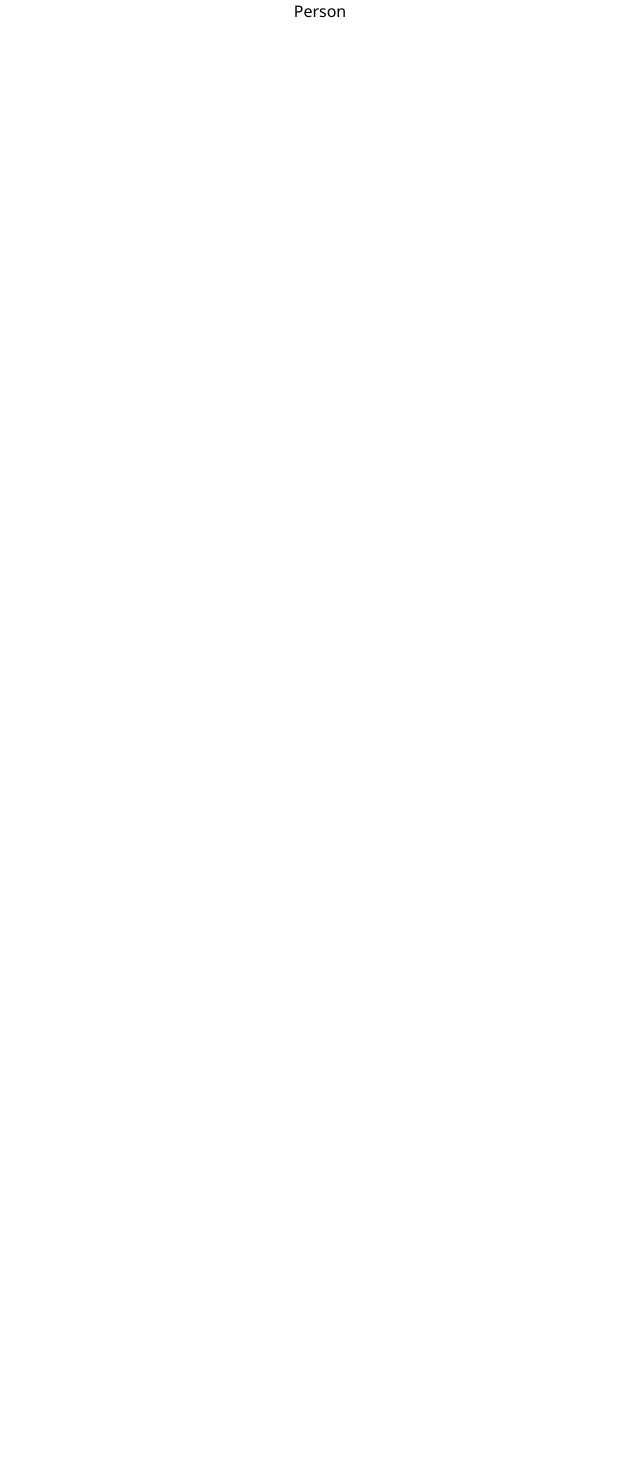
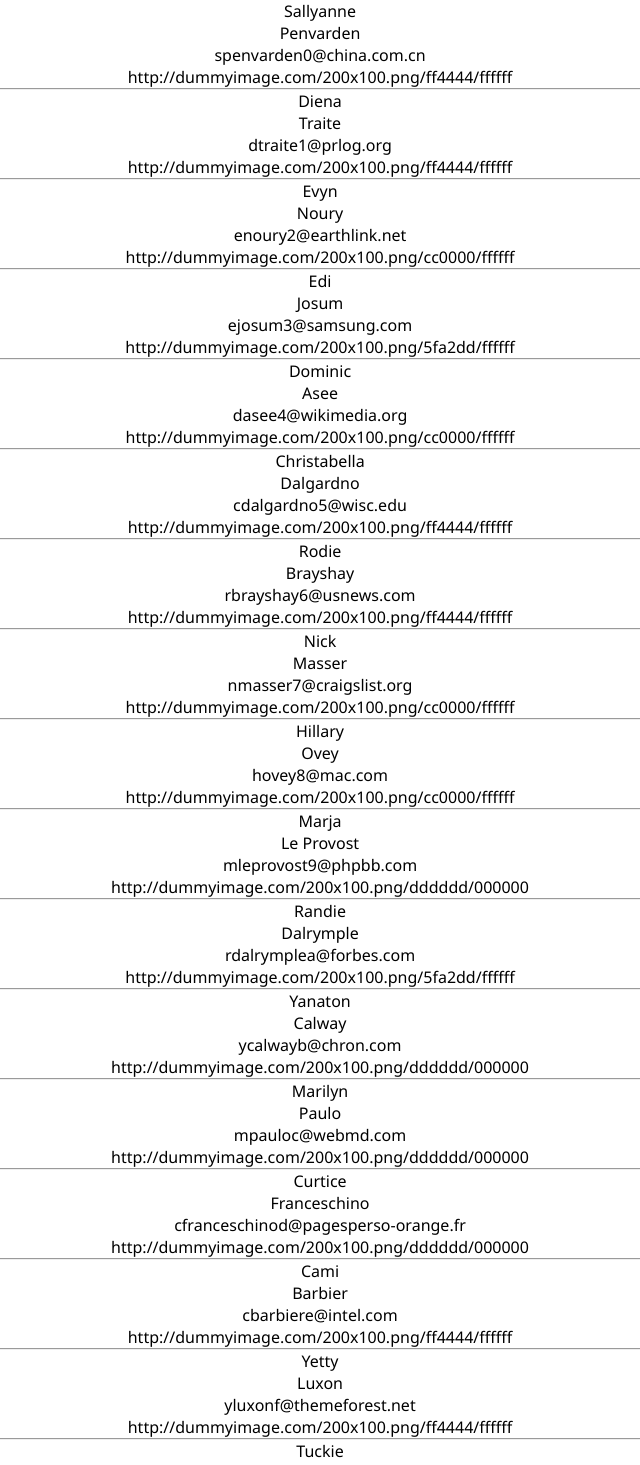
Before and after one commit to Waldemar-00/react-again, a React (Create React App) app in the folder 14-map-array-of-objects/: page / in a window 1280 px wide. Shown: the top 1465 px of the page, without its empty margins (320-960 px from the left). Before the commit the page ends 800 px from the top, so only its background shows below. Built offline with nearby package versions, Linux system fonts and the light colour scheme.

Commit message:
Used the  user data in the Person component.

```diff
--- a/14-map-array-of-objects/src/App.js
+++ b/14-map-array-of-objects/src/App.js
@@ -1,9 +1,21 @@
 import './App.css'
 import Person from './components/Person'
+import { persons } from './data/persons'
 function App() {
   return (
     <div className='App'>
-      <Person />
+      {persons.map((person) => {
+        const { id, firstName, lastName, email, img } = person
+        return (
+          <Person
+            key={id}
+            firstName={firstName}
+            lastName={lastName}
+            email={email}
+            img={img}
+          />
+        )
+      })}
     </div>
   )
 }
--- a/14-map-array-of-objects/src/components/Person.js
+++ b/14-map-array-of-objects/src/components/Person.js
@@ -1,5 +1,13 @@
 import './Person.css'
-function Person() {
-  return <div>Person</div>
+function Person({ firstName, lastName, email, img }) {
+  return (
+    <section>
+      <div>{firstName}</div>
+      <div>{lastName}</div>
+      <div>{email}</div>
+      <div>{img}</div>
+      <hr />
+    </section>
+  )
 }
 export default Person
--- /dev/null
+++ b/14-map-array-of-objects/src/data/persons.js
@@ -0,0 +1,352 @@
+export const persons = [
+  {
+    id: 1,
+    firstName: 'Sallyanne',
+    lastName: 'Penvarden',
+    email: 'spenvarden0@china.com.cn',
+    img: 'http://dummyimage.com/200x100.png/ff4444/ffffff',
+  },
+  {
+    id: 2,
+    firstName: 'Diena',
+    lastName: 'Traite',
+    email: 'dtraite1@prlog.org',
+    img: 'http://dummyimage.com/200x100.png/ff4444/ffffff',
+  },
+  {
+    id: 3,
+    firstName: 'Evyn',
+    lastName: 'Noury',
+    email: 'enoury2@earthlink.net',
+    img: 'http://dummyimage.com/200x100.png/cc0000/ffffff',
+  },
+  {
+    id: 4,
+    firstName: 'Edi',
+    lastName: 'Josum',
+    email: 'ejosum3@samsung.com',
+    img: 'http://dummyimage.com/200x100.png/5fa2dd/ffffff',
+  },
+  {
+    id: 5,
+    firstName: 'Dominic',
+    lastName: 'Asee',
+    email: 'dasee4@wikimedia.org',
+    img: 'http://dummyimage.com/200x100.png/cc0000/ffffff',
+  },
+  {
+    id: 6,
+    firstName: 'Christabella',
+    lastName: 'Dalgardno',
+    email: 'cdalgardno5@wisc.edu',
+    img: 'http://dummyimage.com/200x100.png/ff4444/ffffff',
+  },
+  {
+    id: 7,
+    firstName: 'Rodie',
+    lastName: 'Brayshay',
+    email: 'rbrayshay6@usnews.com',
+    img: 'http://dummyimage.com/200x100.png/ff4444/ffffff',
+  },
+  {
+    id: 8,
+    firstName: 'Nick',
+    lastName: 'Masser',
+    email: 'nmasser7@craigslist.org',
+    img: 'http://dummyimage.com/200x100.png/cc0000/ffffff',
+  },
+  {
+    id: 9,
+    firstName: 'Hillary',
+    lastName: 'Ovey',
+    email: 'hovey8@mac.com',
+    img: 'http://dummyimage.com/200x100.png/cc0000/ffffff',
+  },
+  {
+    id: 10,
+    firstName: 'Marja',
+    lastName: 'Le Provost',
+    email: 'mleprovost9@phpbb.com',
+    img: 'http://dummyimage.com/200x100.png/dddddd/000000',
+  },
+  {
+    id: 11,
+    firstName: 'Randie',
+    lastName: 'Dalrymple',
+    email: 'rdalrymplea@forbes.com',
+    img: 'http://dummyimage.com/200x100.png/5fa2dd/ffffff',
+  },
+  {
+    id: 12,
+    firstName: 'Yanaton',
+    lastName: 'Calway',
+    email: 'ycalwayb@chron.com',
+    img: 'http://dummyimage.com/200x100.png/dddddd/000000',
+  },
+  {
+    id: 13,
+    firstName: 'Marilyn',
+    lastName: 'Paulo',
+    email: 'mpauloc@webmd.com',
+    img: 'http://dummyimage.com/200x100.png/dddddd/000000',
+  },
+  {
+    id: 14,
+    firstName: 'Curtice',
+    lastName: 'Franceschino',
+    email: 'cfranceschinod@pagesperso-orange.fr',
+    img: 'http://dummyimage.com/200x100.png/dddddd/000000',
+  },
+  {
+    id: 15,
+    firstName: 'Cami',
+    lastName: 'Barbier',
+    email: 'cbarbiere@intel.com',
+    img: 'http://dummyimage.com/200x100.png/ff4444/ffffff',
+  },
+  {
+    id: 16,
+    firstName: 'Yetty',
+    lastName: 'Luxon',
+    email: 'yluxonf@themeforest.net',
+    img: 'http://dummyimage.com/200x100.png/ff4444/ffffff',
+  },
+  {
+    id: 17,
+    firstName: 'Tuckie',
+    lastName: 'Broker',
+    email: 'tbrokerg@harvard.edu',
+    img: 'http://dummyimage.com/200x100.png/dddddd/000000',
+  },
+  {
+    id: 18,
+    firstName: 'Yank',
+    lastName: 'Buckell',
+    email: 'ybuckellh@pagesperso-orange.fr',
+    img: 'http://dummyimage.com/200x100.png/ff4444/ffffff',
+  },
+  {
+    id: 19,
+    firstName: 'Kelsey',
+    lastName: 'Langcastle',
+    email: 'klangcastlei@amazonaws.com',
+    img: 'http://dummyimage.com/200x100.png/dddddd/000000',
+  },
+  {
+    id: 20,
+    firstName: 'Phaidra',
+    lastName: 'Rodell',
+    email: 'prodellj@twitpic.com',
+    img: 'http://dummyimage.com/200x100.png/cc0000/ffffff',
+  },
+  {
+    id: 21,
+    firstName: 'Cordey',
+    lastName: 'Pitcock',
+    email: 'cpitcockk@smugmug.com',
+    img: 'http://dummyimage.com/200x100.png/5fa2dd/ffffff',
+  },
+  {
+    id: 22,
+    firstName: 'Nerty',
+    lastName: 'Ruller',
+    email: 'nrullerl@github.io',
+    img: 'http://dummyimage.com/200x100.png/5fa2dd/ffffff',
+  },
+  {
+    id: 23,
+    firstName: 'Marlow',
+    lastName: 'Diggins',
+    email: 'mdigginsm@jalbum.net',
+    img: 'http://dummyimage.com/200x100.png/ff4444/ffffff',
+  },
+  {
+    id: 24,
+    firstName: 'Sadye',
+    lastName: 'Keenleyside',
+    email: 'skeenleysiden@shinystat.com',
+    img: 'http://dummyimage.com/200x100.png/5fa2dd/ffffff',
+  },
+  {
+    id: 25,
+    firstName: 'Elfreda',
+    lastName: 'Ditzel',
+    email: 'editzelo@nps.gov',
+    img: 'http://dummyimage.com/200x100.png/ff4444/ffffff',
+  },
+  {
+    id: 26,
+    firstName: 'Robert',
+    lastName: 'Dicken',
+    email: 'rdickenp@ucoz.com',
+    img: 'http://dummyimage.com/200x100.png/dddddd/000000',
+  },
+  {
+    id: 27,
+    firstName: 'Joanie',
+    lastName: 'Tinghill',
+    email: 'jtinghillq@photobucket.com',
+    img: 'http://dummyimage.com/200x100.png/5fa2dd/ffffff',
+  },
+  {
+    id: 28,
+    firstName: 'Rosabella',
+    lastName: 'Lendrem',
+    email: 'rlendremr@clickbank.net',
+    img: 'http://dummyimage.com/200x100.png/ff4444/ffffff',
+  },
+  {
+    id: 29,
+    firstName: 'Corly',
+    lastName: "O'Fogarty",
+    email: 'cofogartys@oracle.com',
+    img: 'http://dummyimage.com/200x100.png/ff4444/ffffff',
+  },
+  {
+    id: 30,
+    firstName: 'Nita',
+    lastName: 'Rustman',
+    email: 'nrustmant@scientificamerican.com',
+    img: 'http://dummyimage.com/200x100.png/ff4444/ffffff',
+  },
+  {
+    id: 31,
+    firstName: 'Aggi',
+    lastName: 'Stanner',
+    email: 'astanneru@liveinternet.ru',
+    img: 'http://dummyimage.com/200x100.png/5fa2dd/ffffff',
+  },
+  {
+    id: 32,
+    firstName: 'Pepe',
+    lastName: 'Castanos',
+    email: 'pcastanosv@dedecms.com',
+    img: 'http://dummyimage.com/200x100.png/dddddd/000000',
+  },
+  {
+    id: 33,
+    firstName: 'Puff',
+    lastName: 'Welsby',
+    email: 'pwelsbyw@hatena.ne.jp',
+    img: 'http://dummyimage.com/200x100.png/5fa2dd/ffffff',
+  },
+  {
+    id: 34,
+    firstName: 'Kristin',
+    lastName: 'Voelker',
+    email: 'kvoelkerx@loc.gov',
+    img: 'http://dummyimage.com/200x100.png/dddddd/000000',
+  },
+  {
+    id: 35,
+    firstName: 'Rhea',
+    lastName: 'Besset',
+    email: 'rbessety@behance.net',
+    img: 'http://dummyimage.com/200x100.png/5fa2dd/ffffff',
+  },
+  {
+    id: 36,
+    firstName: 'Jeni',
+    lastName: 'Novak',
+    email: 'jnovakz@wufoo.com',
+    img: 'http://dummyimage.com/200x100.png/ff4444/ffffff',
+  },
+  {
+    id: 37,
+    firstName: 'Rhea',
+    lastName: 'Pauleau',
+    email: 'rpauleau10@dedecms.com',
+    img: 'http://dummyimage.com/200x100.png/cc0000/ffffff',
+  },
+  {
+    id: 38,
+    firstName: 'Clarita',
+    lastName: 'Barthelet',
+    email: 'cbarthelet11@imdb.com',
+    img: 'http://dummyimage.com/200x100.png/cc0000/ffffff',
+  },
+  {
+    id: 39,
+    firstName: 'Bayard',
+    lastName: 'Stranks',
+    email: 'bstranks12@telegraph.co.uk',
+    img: 'http://dummyimage.com/200x100.png/ff4444/ffffff',
+  },
+  {
+    id: 40,
+    firstName: 'Jerry',
+    lastName: 'Meeson',
+    email: 'jmeeson13@boston.com',
+    img: 'http://dummyimage.com/200x100.png/cc0000/ffffff',
+  },
+  {
+    id: 41,
+    firstName: 'Fanni',
+    lastName: 'Midford',
+    email: 'fmidford14@tumblr.com',
+    img: 'http://dummyimage.com/200x100.png/cc0000/ffffff',
+  },
+  {
+    id: 42,
+    firstName: 'Wash',
+    lastName: 'Moller',
+    email: 'wmoller15@google.ru',
+    img: 'http://dummyimage.com/200x100.png/ff4444/ffffff',
+  },
+  {
+    id: 43,
+    firstName: 'Hercule',
+    lastName: 'McMackin',
+    email: 'hmcmackin16@sciencedirect.com',
+    img: 'http://dummyimage.com/200x100.png/cc0000/ffffff',
+  },
+  {
+    id: 44,
+    firstName: 'Loria',
+    lastName: 'Derges',
+    email: 'lderges17@theatlantic.com',
+    img: 'http://dummyimage.com/200x100.png/5fa2dd/ffffff',
+  },
+  {
+    id: 45,
+    firstName: 'Dena',
+    lastName: 'Whetton',
+    email: 'dwhetton18@blogspot.com',
+    img: 'http://dummyimage.com/200x100.png/dddddd/000000',
+  },
+  {
+    id: 46,
+    firstName: 'Kimball',
+    lastName: 'Sharpus',
+    email: 'ksharpus19@github.io',
+    img: 'http://dummyimage.com/200x100.png/dddddd/000000',
+  },
+  {
+    id: 47,
+    firstName: 'Darline',
+    lastName: 'Mully',
+    email: 'dmully1a@ucoz.ru',
+    img: 'http://dummyimage.com/200x100.png/5fa2dd/ffffff',
+  },
+  {
+    id: 48,
+    firstName: 'Jehanna',
+    lastName: 'Khristyukhin',
+    email: 'jkhristyukhin1b@comsenz.com',
+    img: 'http://dummyimage.com/200x100.png/cc0000/ffffff',
+  },
+  {
+    id: 49,
+    firstName: 'Vilhelmina',
+    lastName: 'Bedburrow',
+    email: 'vbedburrow1c@blogs.com',
+    img: 'http://dummyimage.com/200x100.png/5fa2dd/ffffff',
+  },
+  {
+    id: 50,
+    firstName: 'Jeffry',
+    lastName: 'Trymme',
+    email: 'jtrymme1d@dell.com',
+    img: 'http://dummyimage.com/200x100.png/ff4444/ffffff',
+  },
+]
```
